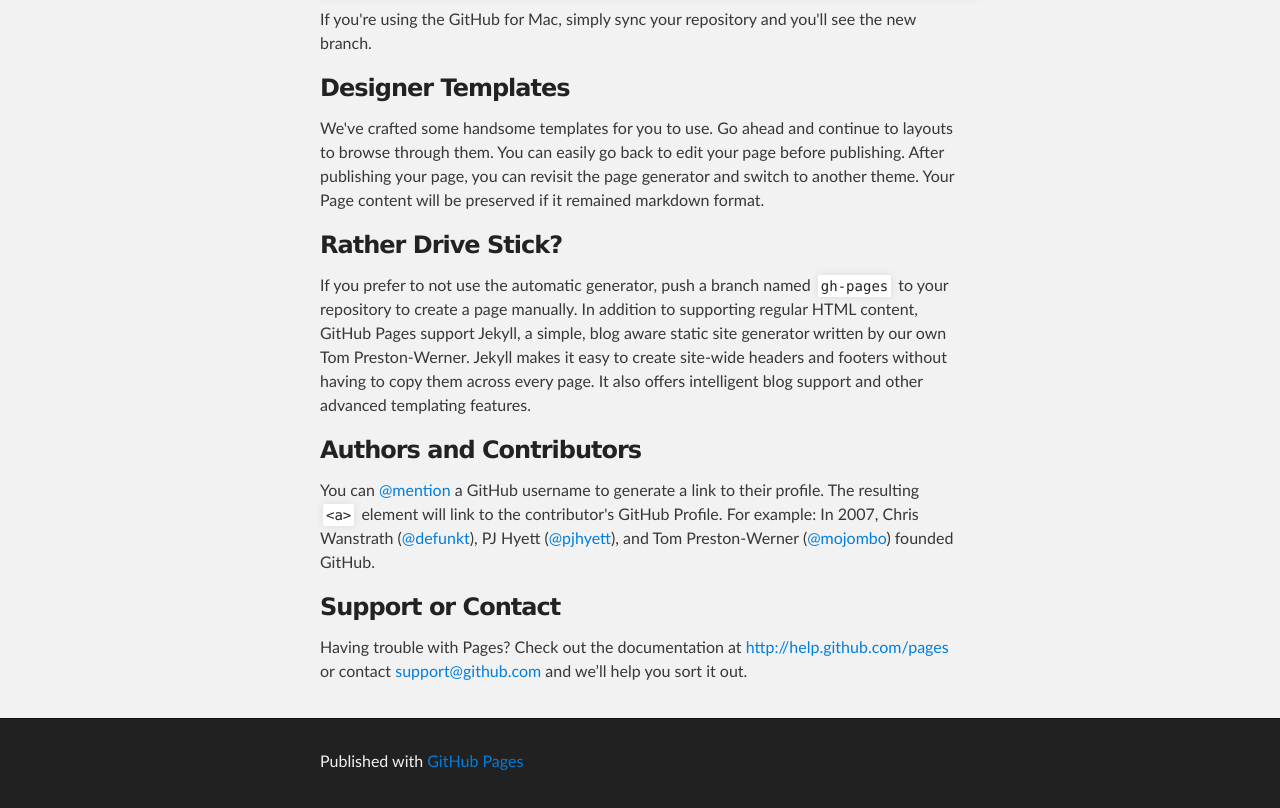
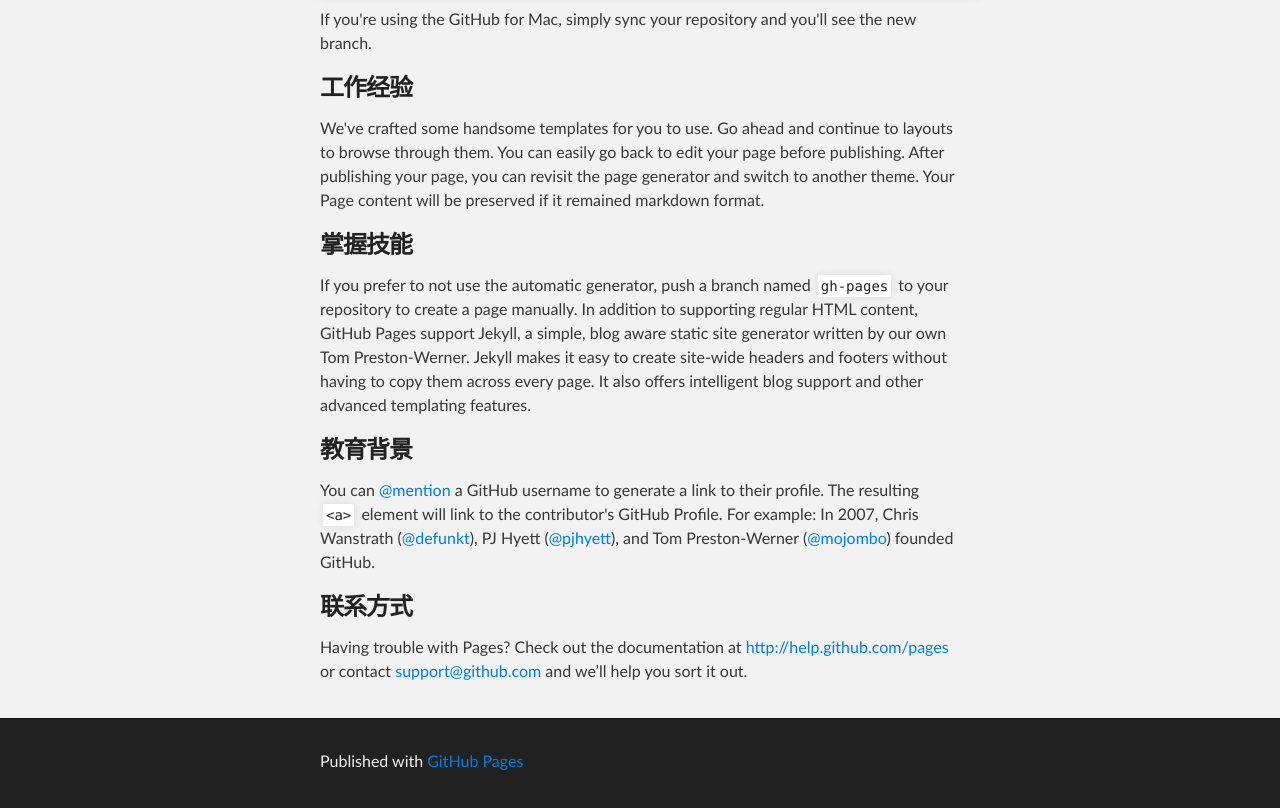
Before and after one commit to jimmylee9527/jimmylee9527.github.com, a plain HTML site: page index.html in a window 1280 px wide. Shown: the part 551-1359 px from the top of the page. Drawn offline with Linux system fonts and the light colour scheme.

Commit message:
Update index.html

```diff
--- a/index.html
+++ b/index.html
@@ -40,19 +40,19 @@ $ git checkout gh-pages
 
 <p>If you're using the GitHub for Mac, simply sync your repository and you'll see the new branch.</p>
 
-<h3>Designer Templates</h3>
+<h3>工作经验</h3>
 
 <p>We've crafted some handsome templates for you to use. Go ahead and continue to layouts to browse through them. You can easily go back to edit your page before publishing. After publishing your page, you can revisit the page generator and switch to another theme. Your Page content will be preserved if it remained markdown format.</p>
 
-<h3>Rather Drive Stick?</h3>
+<h3>掌握技能</h3>
 
 <p>If you prefer to not use the automatic generator, push a branch named <code>gh-pages</code> to your repository to create a page manually. In addition to supporting regular HTML content, GitHub Pages support Jekyll, a simple, blog aware static site generator written by our own Tom Preston-Werner. Jekyll makes it easy to create site-wide headers and footers without having to copy them across every page. It also offers intelligent blog support and other advanced templating features.</p>
 
-<h3>Authors and Contributors</h3>
+<h3>教育背景</h3>
 
 <p>You can <a href="https://github.com/blog/821" class="user-mention">@mention</a> a GitHub username to generate a link to their profile. The resulting <code>&lt;a&gt;</code> element will link to the contributor's GitHub Profile. For example: In 2007, Chris Wanstrath (<a href="https://github.com/defunkt" class="user-mention">@defunkt</a>), PJ Hyett (<a href="https://github.com/pjhyett" class="user-mention">@pjhyett</a>), and Tom Preston-Werner (<a href="https://github.com/mojombo" class="user-mention">@mojombo</a>) founded GitHub.</p>
 
-<h3>Support or Contact</h3>
+<h3>联系方式</h3>
 
 <p>Having trouble with Pages? Check out the documentation at <a href="http://help.github.com/pages">http://help.github.com/pages</a> or contact <a href="mailto:support@github.com">support@github.com</a> and we’ll help you sort it out.</p>
       </section>
```
